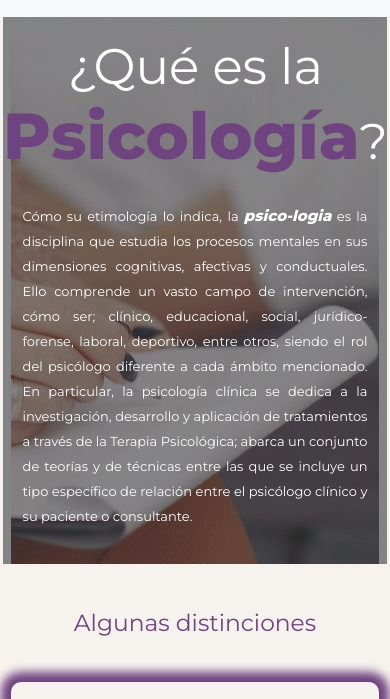
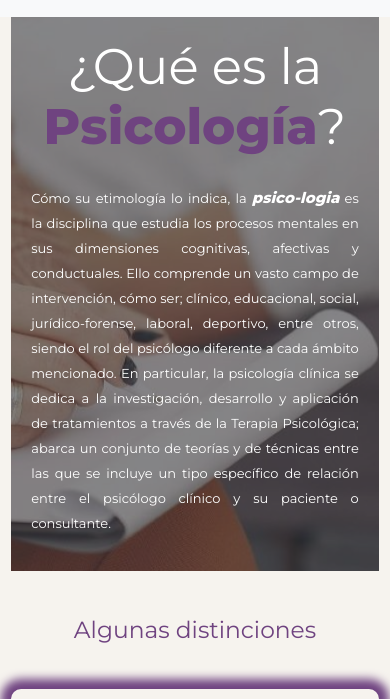
Before and after one commit to LeandroCalcabrini/PF-CALCABRINI, a plain HTML site: page index.html in a window 390 px wide. Shown: the part 81-780 px from the top of the page. Drawn offline with nearby package versions, Linux system fonts and the light colour scheme.

Commit message:
modificacion queries

```diff
--- a/partials/_queries.scss
+++ b/partials/_queries.scss
@@ -10,7 +10,7 @@
         article{
             h1{
                 font-size: 50px;
-                .psicologia{
+                strong{
                     font-size: 50px;
                 }
             }
@@ -21,21 +21,6 @@
         }
     }
 
-
-
-/*     .container__index article h1{
-        font-size: 40px;
-    }
-
-    .container__index article .psicologia{
-        font-size: 40px;
-    } */
-
-    /* .container__index p{
-        padding: 10px 20px;
-        line-height: 25px;
-    }
-     */
 
     /* INDEX - DIFERENCIAS */
 
```
Also changed, not shown: css/estilos.css.
